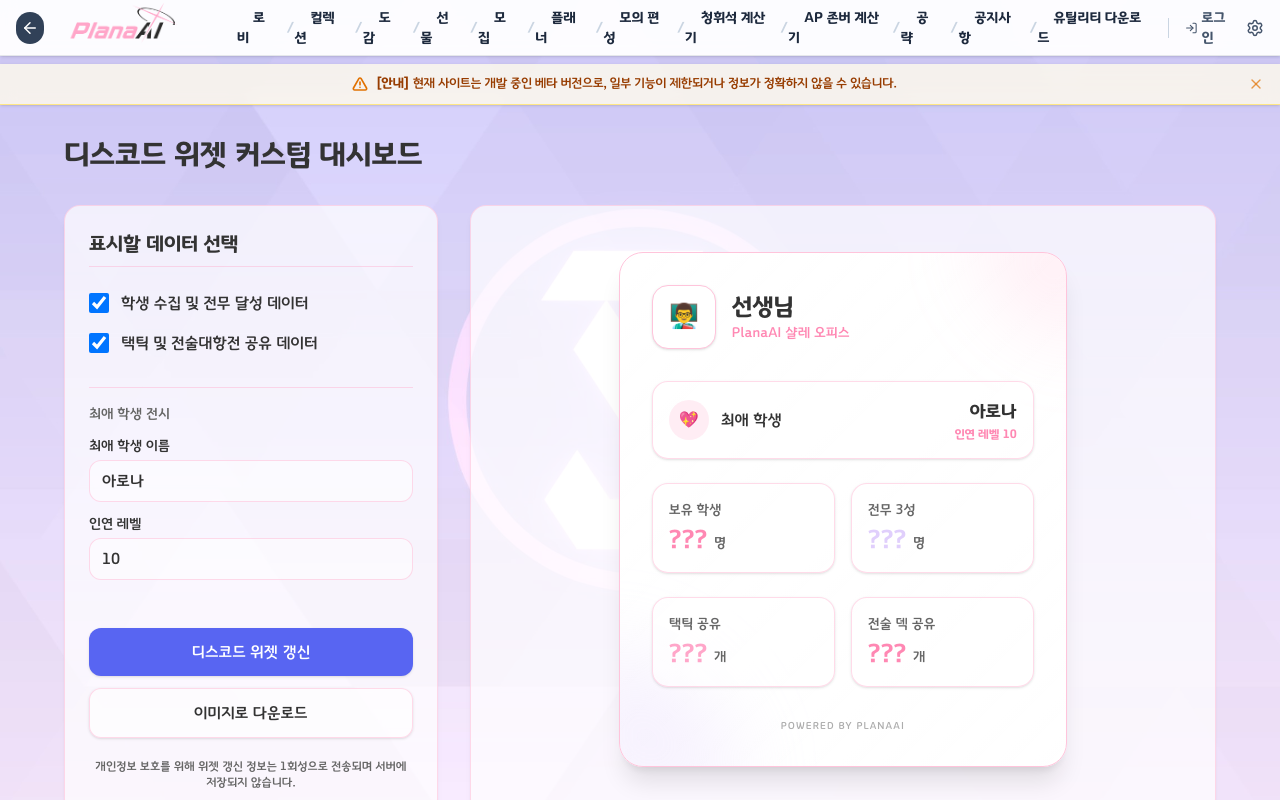
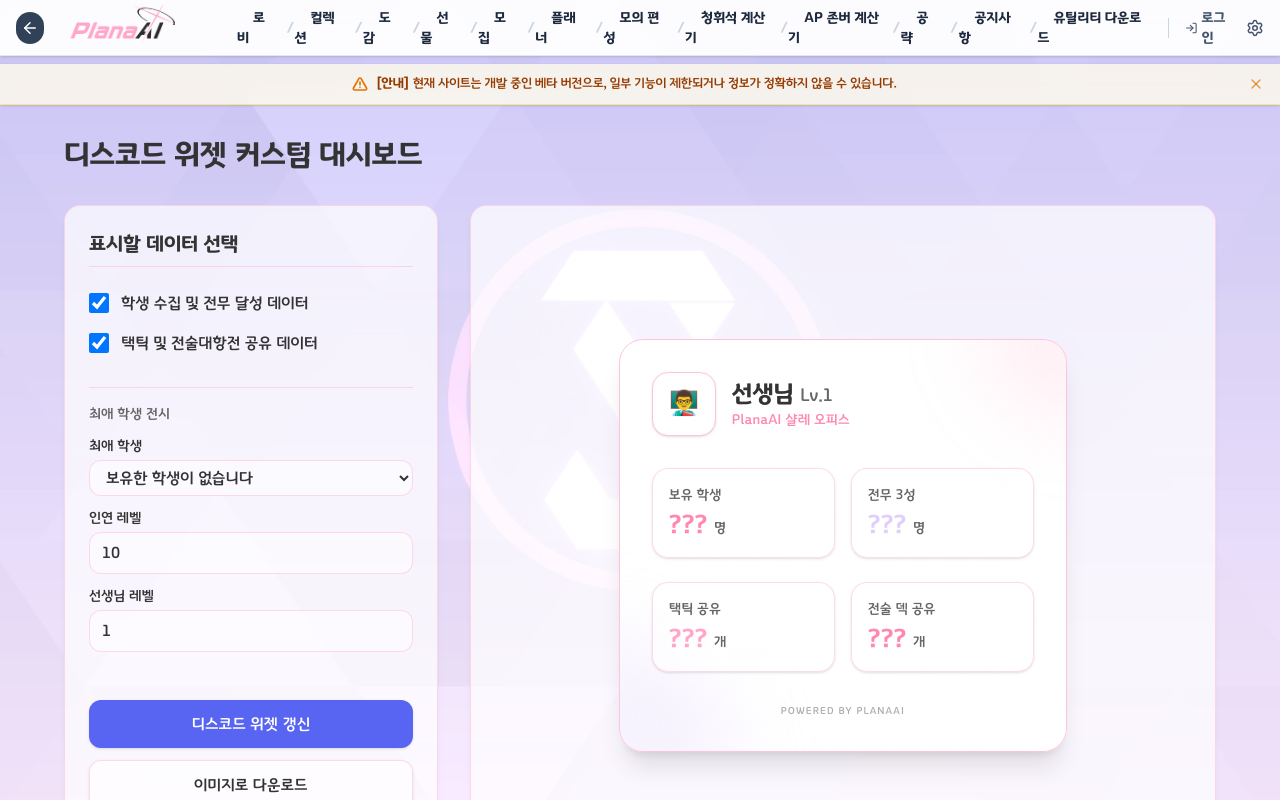
Before and after one commit to planaai/planaaiWebsite, a Next.js app in the folder client/: page /customprofile in a window 1280 px wide. Shown: the top 800 px of the page. Built offline with nearby package versions, Linux system fonts and the light colour scheme.

Commit message:
feat: add custom profile dashboard for Discord integration and widget synchronization

```diff
--- a/client/src/app/customprofile/page.tsx
+++ b/client/src/app/customprofile/page.tsx
@@ -5,8 +5,9 @@
 import Head from 'next/head';
 import Image from 'next/image';
 import axios from 'axios';
-import html2canvas from 'html2canvas';
+import { toPng } from 'html-to-image';
 import { useAuthStore } from '@/store/authStore';
+import { fetchServerData, getImageUrl } from '@/lib/api';
 
 function CustomProfileContent() {
   const router = useRouter();
@@ -18,16 +19,50 @@
   // 폼 상태
   const [showStudents, setShowStudents] = useState(true);
   const [showTactics, setShowTactics] = useState(true);
-  const [favoriteStudent, setFavoriteStudent] = useState('아로나');
+  const [favoriteStudent, setFavoriteStudent] = useState('');
+  const [favoriteStudentImage, setFavoriteStudentImage] = useState('');
   const [bondLevel, setBondLevel] = useState<number>(10);
+  const [teacherLevel, setTeacherLevel] = useState<number>(1);
 
   const [isSyncing, setIsSyncing] = useState(false);
   const [syncMessage, setSyncMessage] = useState('');
+
+  // 학생 리스트 상태
+  const [ownedStudents, setOwnedStudents] = useState<any[]>([]);
+  const [isLoadingStudents, setIsLoadingStudents] = useState(true);
 
   const cardRef = useRef<HTMLDivElement>(null);
 
   useEffect(() => {
     setIsClient(true);
+
+    // 학생 데이터 불러오기
+    const loadStudents = async () => {
+      try {
+        const { masterData, archiveData } = await fetchServerData();
+        const owned = [];
+        for (let i = 0; i < masterData.length; i++) {
+          if (archiveData[i]) {
+            owned.push(masterData[i]);
+          }
+        }
+        setOwnedStudents(owned);
+        if (owned.length > 0) {
+          setFavoriteStudent(owned[0].name);
+          setFavoriteStudentImage(getImageUrl(owned[0].imagePath || owned[0].portraitUrl));
+        }
+      } catch (error) {
+        console.error('학생 데이터를 불러오는데 실패했습니다.', error);
+      } finally {
+        setIsLoadingStudents(false);
+      }
+    };
+
+    if (user) {
+      loadStudents();
+    } else {
+      setIsLoadingStudents(false);
+    }
 
     // OAuth2 콜백 처리
     const code = searchParams.get('code');
@@ -37,7 +72,7 @@
     if (code && state && token) {
       handleDiscordCallback(code, state, token);
     }
-  }, [searchParams]);
+  }, [searchParams, user]);
 
   const handleDiscordCallback = async (code: string, state: string, token: string) => {
     setIsSyncing(true);
@@ -86,7 +121,9 @@
       show_students: showStudents,
       show_tactics: showTactics,
       favorite_student: favoriteStudent,
-      bond_level: bondLevel
+      favorite_student_image: favoriteStudentImage,
+      bond_level: bondLevel,
+      teacher_level: teacherLevel
     };
 
     const state = encodeURIComponent(btoa(JSON.stringify(stateData)));
@@ -99,8 +136,7 @@
   const handleDownloadImage = async () => {
     if (cardRef.current) {
       try {
-        const canvas = await html2canvas(cardRef.current, { backgroundColor: null });
-        const dataUrl = canvas.toDataURL('image/png');
+        const dataUrl = await toPng(cardRef.current, { cacheBust: true, style: { background: 'transparent' } });
         const link = document.createElement('a');
         link.href = dataUrl;
         link.download = 'planaai_profile.png';
@@ -160,14 +196,34 @@
                 <h3 className="text-sm font-medium text-[var(--plana-text-muted)] mb-3">최애 학생 전시</h3>
                 <div className="flex flex-col gap-3">
                   <div>
-                    <label className="block text-sm mb-1">최애 학생 이름</label>
-                    <input
-                      type="text"
+                    <label className="block text-sm mb-1">최애 학생</label>
+                    <select
                       value={favoriteStudent}
-                      onChange={(e) => setFavoriteStudent(e.target.value)}
+                      onChange={(e) => {
+                        const selectedName = e.target.value;
+                        setFavoriteStudent(selectedName);
+                        const student = ownedStudents.find(s => s.name === selectedName);
+                        if (student) {
+                          setFavoriteStudentImage(getImageUrl(student.imagePath || student.portraitUrl));
+                        } else {
+                          setFavoriteStudentImage('');
+                        }
+                      }}
                       className="w-full px-3 py-2 border rounded-xl bg-white/50 border-plana-border focus:ring-2 focus:ring-plana-primary outline-none text-[var(--plana-text-main)]"
-                      placeholder="예: 시로코"
-                    />
+                      disabled={isLoadingStudents || ownedStudents.length === 0}
+                    >
+                      {isLoadingStudents ? (
+                        <option value="">불러오는 중...</option>
+                      ) : ownedStudents.length === 0 ? (
+                        <option value="">보유한 학생이 없습니다</option>
+                      ) : (
+                        ownedStudents.map((student) => (
+                          <option key={student.id} value={student.name}>
+                            {student.name}
+                          </option>
+                        ))
+                      )}
+                    </select>
                   </div>
                   <div>
                     <label className="block text-sm mb-1">인연 레벨</label>
@@ -175,6 +231,17 @@
                       type="number"
                       value={bondLevel}
                       onChange={(e) => setBondLevel(Number(e.target.value))}
+                      min="1"
+                      max="100"
+                      className="w-full px-3 py-2 border rounded-xl bg-white/50 border-plana-border focus:ring-2 focus:ring-plana-primary outline-none text-[var(--plana-text-main)]"
+                    />
+                  </div>
+                  <div>
+                    <label className="block text-sm mb-1">선생님 레벨</label>
+                    <input
+                      type="number"
+                      value={teacherLevel}
+                      onChange={(e) => setTeacherLevel(Number(e.target.value))}
                       min="1"
                       max="100"
                       className="w-full px-3 py-2 border rounded-xl bg-white/50 border-plana-border focus:ring-2 focus:ring-plana-primary outline-none text-[var(--plana-text-main)]"
@@ -224,7 +291,7 @@
                 </div>
                 <div>
                   <h2 className="text-2xl font-bold text-[var(--plana-text-main)]">
-                    {user?.nickname || user?.username || '선생님'}
+                    {user?.nickname || user?.username || '선생님'} <span className="text-lg font-medium text-[var(--plana-text-muted)]">Lv.{teacherLevel}</span>
                   </h2>
                   <p className="text-plana-primary-dark text-sm font-medium">PlanaAI 샬레 오피스</p>
                 </div>
@@ -234,8 +301,12 @@
                 {favoriteStudent && (
                   <div className="bg-white/60 rounded-2xl p-4 flex items-center justify-between shadow-sm border border-plana-border">
                     <div className="flex items-center gap-3">
-                      <div className="w-10 h-10 rounded-full bg-plana-primary-light/30 flex items-center justify-center text-plana-primary-dark">
-                        💖
+                      <div className="w-10 h-10 rounded-full bg-plana-primary-light/30 flex items-center justify-center text-plana-primary-dark overflow-hidden">
+                        {favoriteStudentImage ? (
+                          <img src={favoriteStudentImage} alt={favoriteStudent} className="w-full h-full object-cover" crossOrigin="anonymous" />
+                        ) : (
+                          <span>💖</span>
+                        )}
                       </div>
                       <span className="font-medium text-[var(--plana-text-main)]">최애 학생</span>
                     </div>
```
Also changed, not shown: 1 other file (tests, documents, lock files or other folders).
